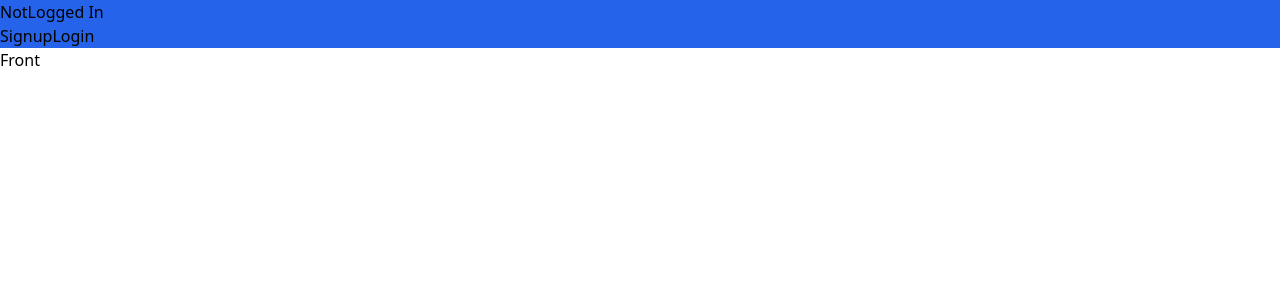
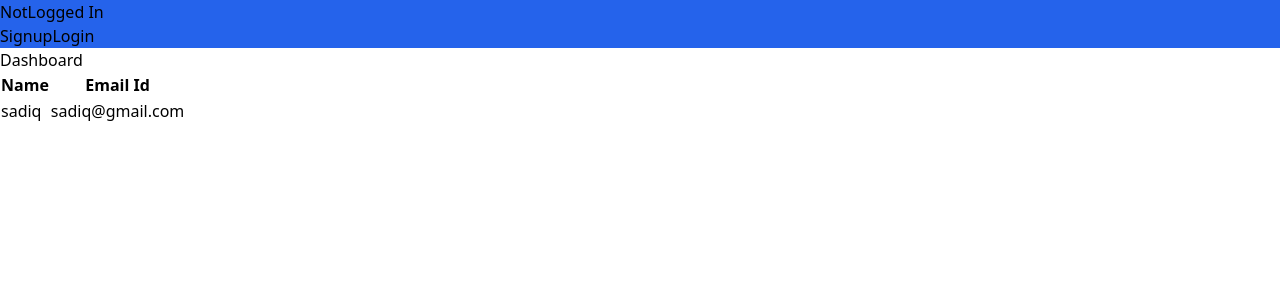
Before and after one commit to SadiqRaja1/Practice-login-own, a React (Vite) app in the folder client/login/: page / in a window 1280 px wide. Shown: the top 300 px of the page. Built offline with nearby package versions, Linux system fonts and the light colour scheme.

Commit message:
front(dashboard) added

```diff
--- a/client/login/src/Pages/front/Front.jsx
+++ b/client/login/src/Pages/front/Front.jsx
@@ -1,8 +1,25 @@
 export default function Front () {
+
   return (
     <>
-      <div>
-        Front
+      <div className="mx-5">
+        <h1 className="text-4xl text-center my-5">Dashboard</h1>
+        <div>
+          <table className="w-full text-xl" >
+            <thead>
+              <tr className="grid grid-cols-3 ">
+                <th className="border text-start px-2 py-1">Name</th>
+                <th className="col-span-2 border text-start px-2 py-1">Email Id</th>
+              </tr>
+            </thead>
+            <tbody className="text-start">
+              <tr className="grid grid-cols-3">
+                <td className="border px-2 py-1">sadiq</td>
+                <td className="col-span-2 border px-2 py-1">sadiq@gmail.com</td>
+              </tr>
+            </tbody>
+          </table>
+        </div>
       </div>
     </>
   )
```
